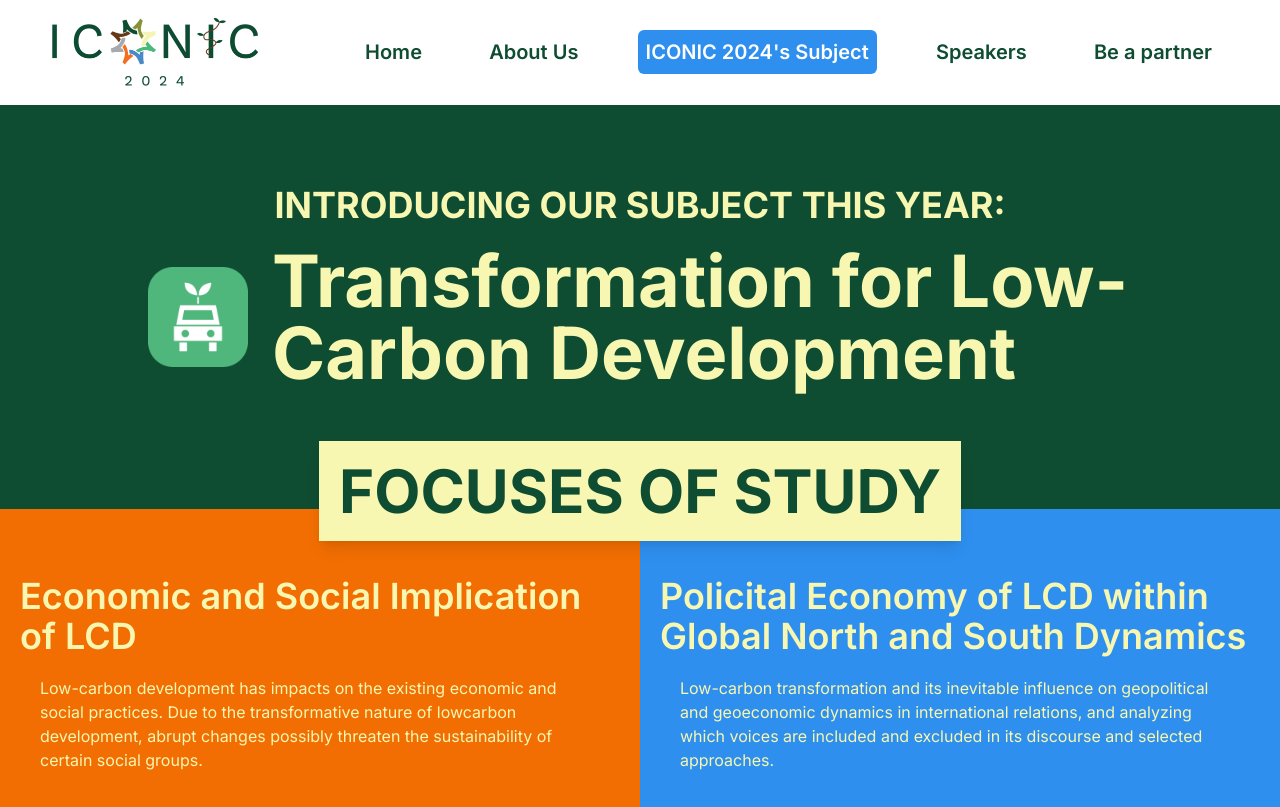
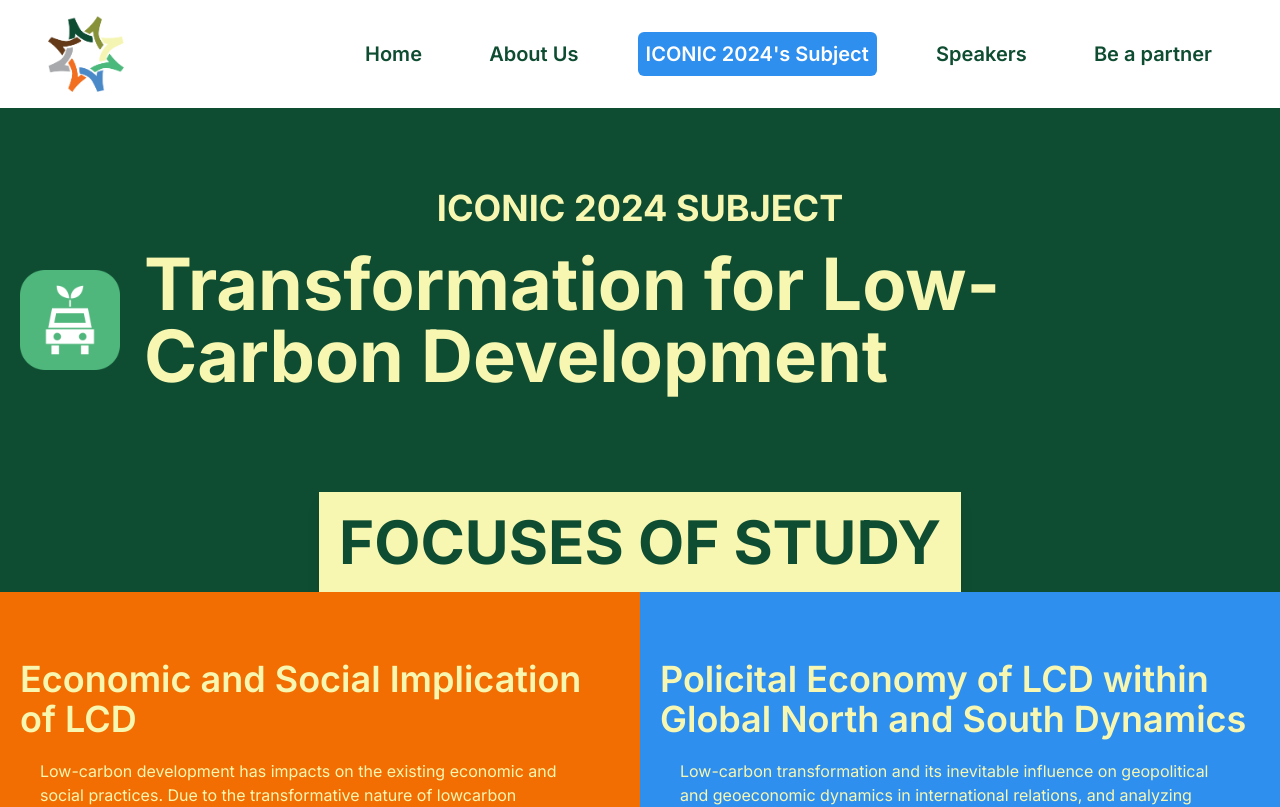
Before and after one commit to ppijerman/iconic-24, a Next.js app: page /subject in a window 1280 px wide. Shown: the top 807 px of the page. Built offline with nearby package versions, Linux system fonts and the light colour scheme; a web font is replaced by a local one.

Commit message:
fixed pages

```diff
--- a/app/about/page.tsx
+++ b/app/about/page.tsx
@@ -3,11 +3,9 @@ import iconicLogo from "@/assets/logo.png";
 import Image from "next/image";
 import lowCarbon from "@/assets/icons/low-carbon.png";
 import { motion } from "framer-motion";
-import { Subtopics } from "../subject/subtopics";
 
 import { IconicImages } from "./iconic-images";
 import { Button } from "@/components/ui/button";
-import { FieldOfStudy } from "../subject/field-of-study";
 
 export default function Page() {
   return (
@@ -78,7 +76,6 @@ export default function Page() {
         </div>
         <div className="w-full flex flex-col items-center justify-center">
           <h1 className="pt-10 pb-20 text-4xl font-semibold">Past ICONIC</h1>
-
           <IconicImages />
         </div>
       </div>
--- /dev/null
+++ b/app/contact/page.tsx
@@ -0,0 +1,7 @@
+export default function Page() {
+  return (
+    <main className="min-h-screen flex flex-col gap-4 items-center justify-center">
+      <h1 className="text-3xl md:text-5xl font-bold">Contact Us</h1>
+    </main>
+  );
+}
--- a/app/subject/page.tsx
+++ b/app/subject/page.tsx
@@ -7,10 +7,8 @@ export default function Page() {
   return (
     <main className="flex flex-col justify-center items-center w-full">
       <div className="bg-secondary flex min-h-screen w-full justify-center text-primary flex-col items-center">
-        <div className="font-bold pt-20 w-[80%] flex flex-col items-center justify-center">
-          <h1 className="text-3xl md:text-4xl">
-            INTRODUCING OUR SUBJECT THIS YEAR:
-          </h1>
+        <div className="font-bold pt-20 flex flex-col items-center justify-center">
+          <h1 className="text-3xl md:text-4xl px-5">ICONIC 2024 SUBJECT</h1>
           <div className="flex py-5 px-5 flex-row w-full items-center justify-center gap-6">
             <Image
               src={lowCarbon}
@@ -23,7 +21,7 @@ export default function Page() {
           </div>
         </div>
         <div className="flex flex-col items-center justify-center w-full bg-secondary text-primary">
-          <h1 className="mb-15 text-3xl md:text-6xl flex md:relative md:top-8 font-bold shadow-lg p-5 bg-primary text-secondary">
+          <h1 className="mt-20 mb-15 text-3xl md:text-6xl flex font-bold shadow-lg p-5 bg-primary text-secondary">
             FOCUSES OF STUDY
           </h1>
           <Subtopics />
--- a/components/header.tsx
+++ b/components/header.tsx
@@ -1,6 +1,6 @@
 "use client";
 
-import iconicLogo from "@/assets/logo-main-pr.png";
+import iconicLogo from "@/assets/logo.png";
 import Image from "next/image";
 import Link from "next/link";
 import { usePathname } from "next/navigation";
@@ -24,7 +24,7 @@ export function IconicHeader() {
             <Image
               src={iconicLogo}
               alt="Iconic Logo"
-              className="w-[150px] md:w-[300px] hover:bg-gray-300 p-2 transition"
+              className="w-[50px] md:w-[100px] hover:bg-gray-300 p-2 transition"
             />
           </Link>
         </div>
```
